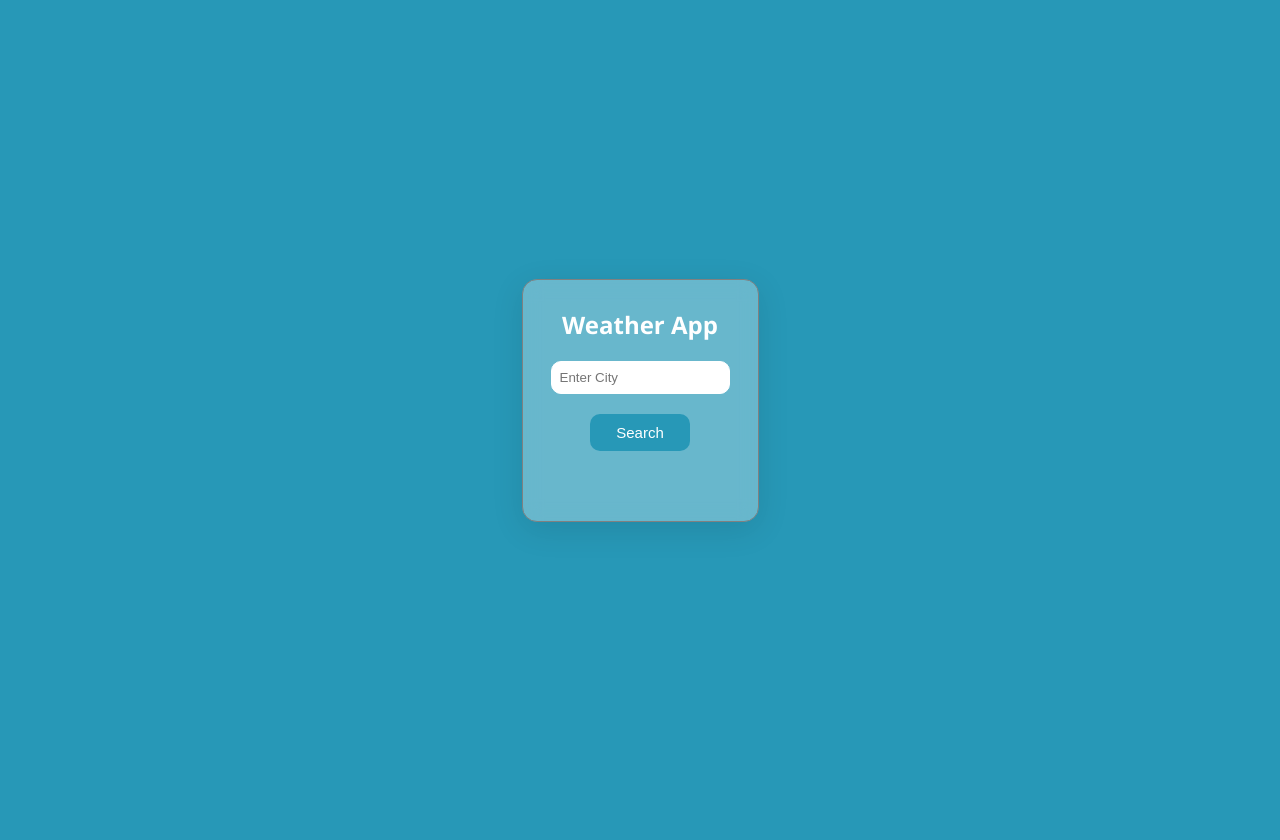
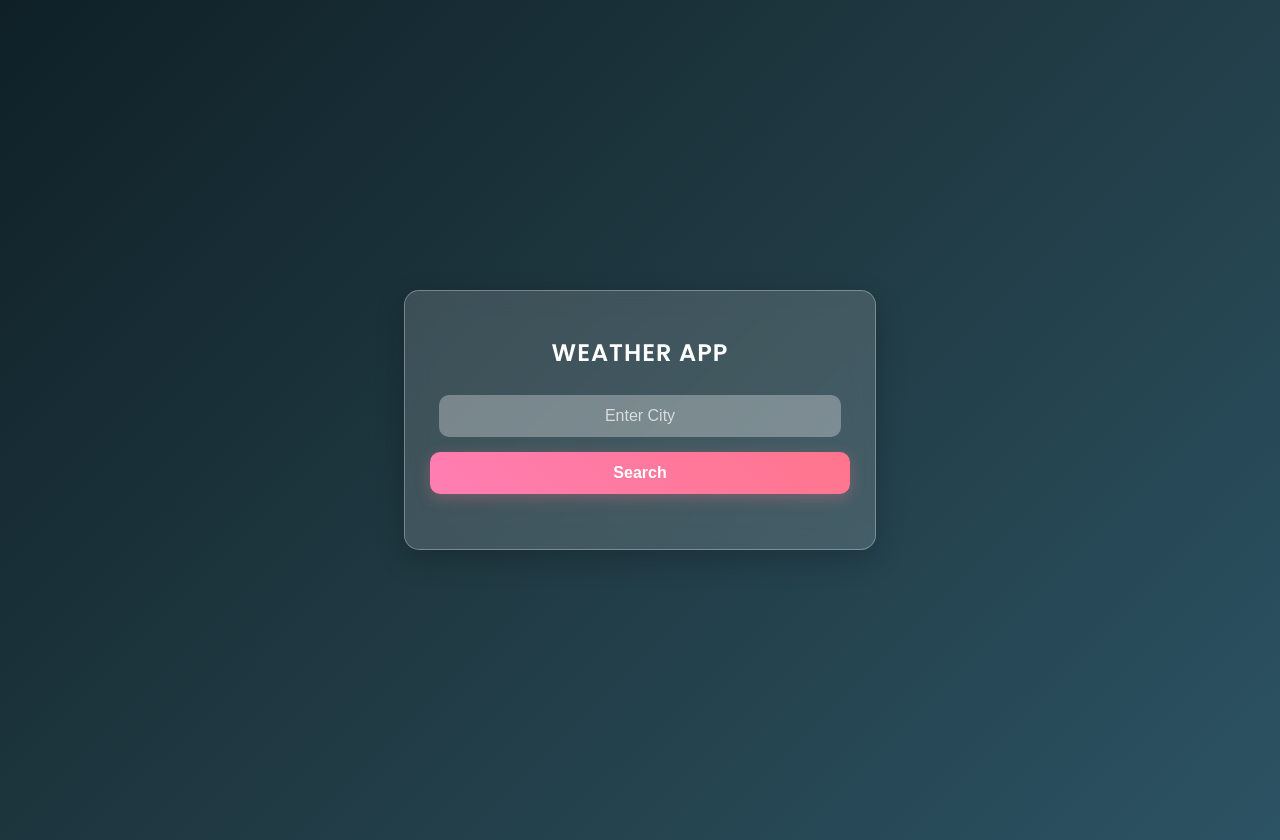
Before and after one commit to Haswitha-Ko/WeatherApp, a plain HTML site: page index.html in a window 1280 px wide. Before the commit the page ends 800 px from the top, so only its background shows below. Drawn offline with Linux system fonts and the light colour scheme.

Commit message:
Update style.css

```diff
--- a/style.css
+++ b/style.css
@@ -1,107 +1,136 @@
+@import url('https://fonts.googleapis.com/css2?family=Poppins:wght@300;400;600&display=swap');
 body {
-    background: #2798B7;
-    font-family: 'Segoe UI', Tahoma, Geneva, Verdana, sans-serif;
+    background: linear-gradient(135deg, #0f2027, #203a43, #2c5364);
+    font-family: 'Poppins', sans-serif;
     display: flex;
     align-items: center;
     justify-content: center;
     height: 100vh;
     margin: 0;
+    padding: 20px;
 }
 
+/* Weather Container */
 #weather-container {
-    background: rgba(255, 255, 255, 0.3);
-    max-width: 400px;
-    padding: 20px;
+    background: rgba(255, 255, 255, 0.15);
+    padding: 25px;
     border-radius: 15px;
-    backdrop-filter: blur(10px);
-    box-shadow: 0 8px 32px rgba(0, 0, 0, 0.1);
-    border: 1px solid gray;
+    backdrop-filter: blur(12px);
+    box-shadow: 0 10px 30px rgba(0, 0, 0, 0.2);
+    border: 1px solid rgba(255, 255, 255, 0.3);
     text-align: center;
-    box-sizing: border-box; /* Ensure padding is included in width/height */
+    max-width: 420px;
+    width: 100%;
+    color: white;
 }
 
-h2, label, p {
-    color: #fff;
-    margin: 8px 0;
+/* Headings */
+h2 {
+    font-weight: 600;
+    font-size: 24px;
+    text-transform: uppercase;
+    margin-bottom: 10px;
+    letter-spacing: 1px;
 }
 
+/* Input Field */
 input {
-    width: calc(100% - 16px); /* Full width minus padding */
-    padding: 8px;
-    box-sizing: border-box;
+    width: 90%;
+    padding: 12px;
+    margin-top: 15px;
     border-radius: 10px;
-    border: 1px solid white;
-    margin-top: 20px;
-    display: block;
-    margin-left: auto; /* Center horizontally */
-    margin-right: auto; /* Center horizontally */
+    border: none;
+    outline: none;
+    text-align: center;
+    font-size: 16px;
+    background: rgba(255, 255, 255, 0.3);
+    color: white;
+    transition: 0.3s;
 }
 
+input::placeholder {
+    color: rgba(255, 255, 255, 0.7);
+}
+
+input:focus {
+    background: rgba(255, 255, 255, 0.5);
+}
+
+/* Search Button */
 button {
-    background: #2798B7;
+    background: linear-gradient(45deg, #ff7eb3, #ff758c);
     color: white;
-    padding: 10px;
+    padding: 12px;
     border-radius: 10px;
     border: none;
     cursor: pointer;
-    margin-top: 20px;
-    width: 100px;
-    font-size: 15px;
-    margin-left: auto; /* Center horizontally */
-    margin-right: auto; /* Center horizontally */
+    margin-top: 15px;
+    width: 100%;
+    font-size: 16px;
+    font-weight: 600;
+    transition: 0.3s;
+    box-shadow: 0 4px 15px rgba(255, 117, 140, 0.3);
 }
 
 button:hover {
-    background: #1590B1;
+    background: linear-gradient(45deg, #ff5171, #ff3d68);
+    transform: scale(1.05);
+    box-shadow: 0 6px 20px rgba(255, 117, 140, 0.5);
 }
 
-#temp-div p {
-    font-size: 60px;
-    margin-top: -30px;
-}
-
-#weather-info {
-    font-size: 20px;
-}
-
+/* Weather Icon */
 #weather-icon {
-    width: 200px;
-    height: 200px;
-    margin: 0 auto 10px;
+    width: 130px;
+    height: 130px;
+    margin: 20px auto;
     display: none;
 }
 
-#hourly-heading {
-    color: #fff;
-    margin-top: 10px;
+/* Temperature Display */
+#temp-div p {
+    font-size: 50px;
+    font-weight: 600;
+    margin-top: -10px;
 }
 
-#hourly-forecast {
-    margin-top: 50px;
-    overflow-x: auto;
-    white-space: nowrap;
-    display: flex;
-    justify-content: space-between;
+/* Weather Description */
+#weather-info {
+    font-size: 20px;
+    margin-bottom: 10px;
 }
 
-.hourly-item {
-    flex: 0 0 auto;
-    width: 80px;
+/* Hourly Forecast Section */
+#hourly-forecast {
     display: flex;
-    flex-direction: column;
-    align-items: center;
-    justify-content: center; /* Center icon and temperature vertically */
-    margin-right: 10px;
-    color: white;
-    text-align: center; /* Center text horizontally */
+    overflow-x: auto;
+    justify-content: center;
+    gap: 12px;
+    margin-top: 20px;
+    padding-bottom: 10px;
 }
 
+/* Individual Hourly Items */
+.hourly-item {
+    background: rgba(255, 255, 255, 0.2);
+    padding: 12px;
+    border-radius: 10px;
+    text-align: center;
+    color: white;
+    min-width: 85px;
+    transition: 0.3s;
+}
+
+.hourly-item:hover {
+    background: rgba(255, 255, 255, 0.3);
+    transform: scale(1.1);
+}
+
+/* Hourly Icons */
 .hourly-item img {
-    width: 30px;
-    height: 30px;
-    margin-bottom: 5px; /* Space between icon and temperature */
+    width: 40px;
+    height: 40px;
 }
 
 .hourly-item span {
-    font-size: 16px; /* Adjust size of temperature text if needed */
+    font-size: 15px;
 }
```
